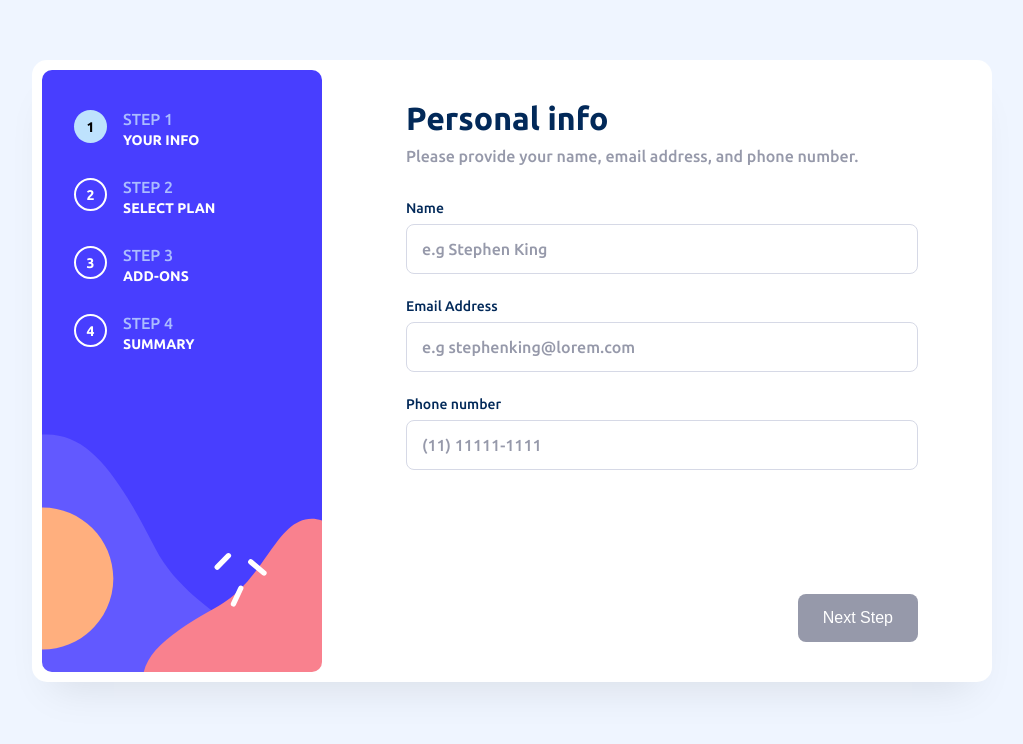
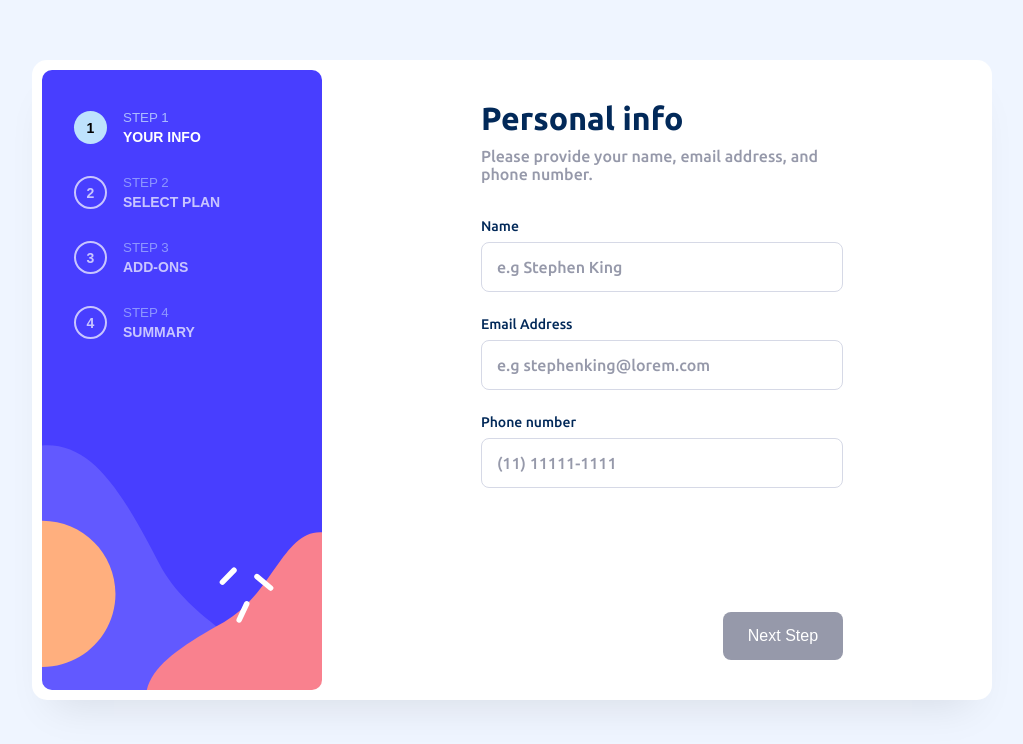
Before and after one commit to orafael93/substep-form-frontend-mentor, a React (Vite) app: page / in a window 1280 px wide. Shown: the part 132-876 px from the top of the page, without its empty margins (128-1151 px from the left). Built offline with nearby package versions, Linux system fonts and the light colour scheme.

Commit message:
feat: adiciona acessibilidade geral no projeto

```diff
--- a/src/components/ActiveStep/index.tsx
+++ b/src/components/ActiveStep/index.tsx
@@ -27,5 +27,9 @@ export const ActiveStep = () => {
 
     const ActiveComponent = handleActiveComponent()
 
-    return completedForm ? <FinishedForm /> : <ActiveComponent />
+    return (
+        <div role="main" aria-live="polite" aria-label="Form content">
+            {completedForm ? <FinishedForm /> : <ActiveComponent />}
+        </div>
+    )
 }
--- a/src/components/FinishedForm/index.tsx
+++ b/src/components/FinishedForm/index.tsx
@@ -3,8 +3,13 @@ import ThankYouIcon from '@/assets/icon-thank-you.svg'
 import * as S from './styles'
 
 export const FinishedForm = () => (
-    <S.Wrapper>
-        <ThankYouIcon />
+    <S.Wrapper
+        as="section"
+        role="status"
+        aria-live="polite"
+        aria-label="Form submission successful"
+    >
+        <ThankYouIcon aria-label="Success" />
         <S.ThankYouText>Thank you!</S.ThankYouText>
         <S.ThankYouMessage>
             Thanks for confirming your subscription! We hope you have fun using
--- a/src/components/GlobalWrapper/index.tsx
+++ b/src/components/GlobalWrapper/index.tsx
@@ -108,12 +108,20 @@ export const BackButton = styled.button`
     `}
 `
 
-export const Button = styled.div`
+export const Button = styled.button`
     ${({ theme }) => css`
-        background: #164a8a;
+        background: #164a8a;\n        border: none;
+        outline: none;
+
         padding: 15px 25px;
+
         color: ${theme.white};
         border-radius: 8px;
+
+        font-family: 'Ubuntu';
+        font-size: 16px;
+        font-weight: 500;
+
         transition: 0.2s;
 
         &:hover {
--- a/src/components/Sidebar/index.tsx
+++ b/src/components/Sidebar/index.tsx
@@ -13,18 +13,49 @@ export const Sidebar = () => {
         onActiveStep(idStepToActive)
     }
 
+    const handleKeyDown = (e: React.KeyboardEvent, currentIndex: number) => {
+        const enabledSteps = steps.filter(step => step.state !== 'disabled')
+        const currentEnabledIndex = enabledSteps.findIndex(step => step.id === steps[currentIndex].id)
+
+        if (e.key === 'ArrowDown' || e.key === 'ArrowRight') {
+            e.preventDefault()
+            const nextIndex = currentEnabledIndex + 1
+            if (nextIndex < enabledSteps.length) {
+                const nextStep = enabledSteps[nextIndex]
+                handleActiveStep(nextStep.id)
+            }
+        } else if (e.key === 'ArrowUp' || e.key === 'ArrowLeft') {
+            e.preventDefault()
+            const prevIndex = currentEnabledIndex - 1
+            if (prevIndex >= 0) {
+                const prevStep = enabledSteps[prevIndex]
+                handleActiveStep(prevStep.id)
+            }
+        }
+    }
+
     return (
-        <S.Wrapper>
-            {steps.map(({ id, name, content, state, slug }) => (
+        <S.Wrapper as="nav" aria-label="Form steps">
+            <S.StepsList role="list">
+                {steps.map(({ id, name, content, state, slug }, index) => {
+                    const isDisabled = state === 'disabled'
+                    const isActive = state === 'active'
+
+                    return (
+                        <S.StepItem key={name} role="listitem">
                             <S.Step
-                    key={name}
                                 onClick={() => {
-                        if (state === 'disabled') return
-
+                                    if (isDisabled) return
                                     handleActiveStep(id)
                                 }}
+                                onKeyDown={(e) => handleKeyDown(e, index)}
+                                disabled={isDisabled}
+                                aria-current={isActive ? 'step' : undefined}
+                                aria-disabled={isDisabled}
+                                aria-label={`Step ${slug}: ${content}${isActive ? ', current step' : ''}${isDisabled ? ', not available yet' : ''}`}
+                                tabIndex={isDisabled ? -1 : 0}
                             >
-                    <S.WrapperStepNumber state={state}>
+                                <S.WrapperStepNumber state={state} aria-hidden="true">
                                     <S.Number>{slug}</S.Number>
                                 </S.WrapperStepNumber>
                                 <S.StepContent>
@@ -32,7 +63,10 @@ export const Sidebar = () => {
                                     <S.StepDescription>{content}</S.StepDescription>
                                 </S.StepContent>
                             </S.Step>
-            ))}
+                        </S.StepItem>
+                    )
+                })}
+            </S.StepsList>
         </S.Wrapper>
     )
 }
--- a/src/components/Sidebar/styles.ts
+++ b/src/components/Sidebar/styles.ts
@@ -36,11 +36,51 @@ export const Wrapper = styled.div`
     `}
 `
 
-export const Step = styled.div`
+export const StepsList = styled.div`
+    display: flex;
+    flex-direction: column;
+    gap: 30px;
+    list-style: none;
+    padding: 0;
+    margin: 0;
+
+    ${({ theme }) => css`
+        @media (max-width: ${theme.breakpoints.tablet}px) {
+            flex-direction: row;
+            justify-content: center;
+            gap: 1rem;
+        }
+    `}
+`
+
+export const StepItem = styled.div`
+    list-style: none;
+`
+
+export const Step = styled.button`
     display: flex;
     gap: 1rem;
+    align-items: center;
+
+    background: transparent;
+    border: none;
+    padding: 0;
+
+    width: 100%;
+    text-align: left;
 
     cursor: pointer;
+
+    &:disabled {
+        cursor: not-allowed;
+        opacity: 0.7;
+    }
+
+    &:focus-visible {
+        outline: 2px solid white;
+        outline-offset: 4px;
+        border-radius: 4px;
+    }
 `
 
 type WrapperStepNumberTypes = {
--- a/src/components/StepsWrapper/index.tsx
+++ b/src/components/StepsWrapper/index.tsx
@@ -7,5 +7,7 @@ type StepsWrapperType = {
 }
 
 export const StepsWrapper = (props: StepsWrapperType) => (
-    <S.StepWrapper>{props.children}</S.StepWrapper>
+    <S.StepWrapper role="region" aria-label="Form step content">
+        {props.children}
+    </S.StepWrapper>
 )
```
Lines whose indentation alone changed are shown as unchanged.
